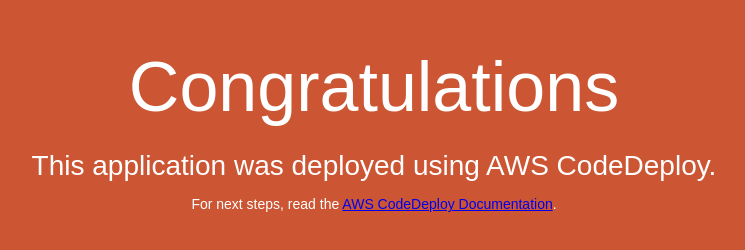
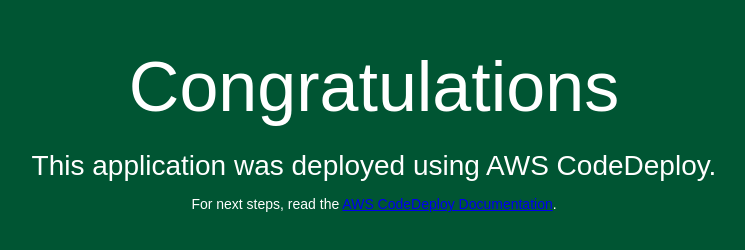
Before and after one commit to kosuges3/CodeDeployGitHubDemo, a plain HTML site: page index.html in a window 1280 px wide. Shown: the whole page, without its empty margins (266-1011 px from the left). Drawn offline with Linux system fonts and the light colour scheme.

Commit message:
modified

```diff
--- a/index.html
+++ b/index.html
@@ -6,7 +6,7 @@
   <style>
     body {
       color: #ffffff;
-      background-color: #CC5533;
+      background-color: #005533;
       font-family: Arial, sans-serif;
       font-size: 14px;
     }
```
